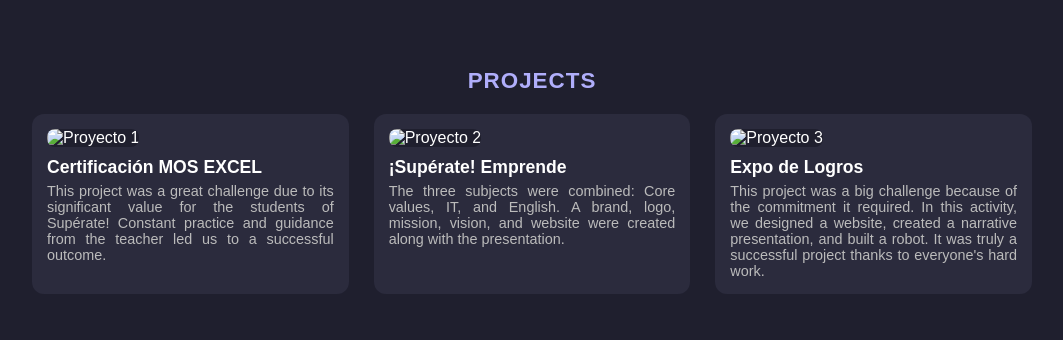
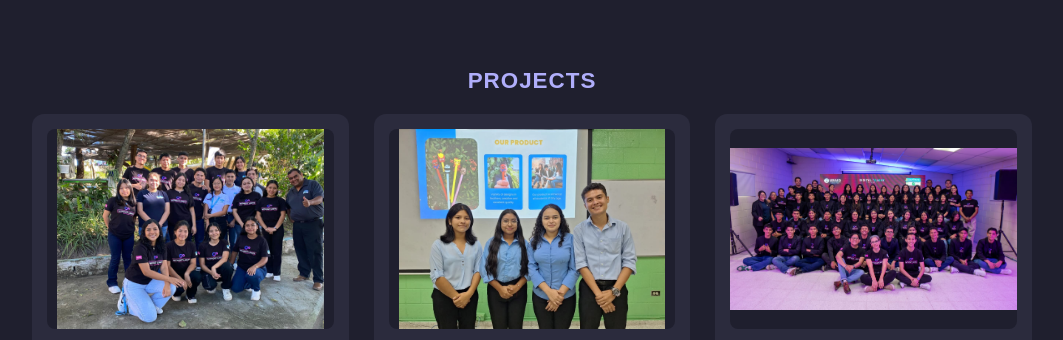
Before and after one commit to CatherineMr/Digital-Portfolio, a plain HTML site: page index.html in a window 1280 px wide. Shown: the part 297-637 px from the top of the page, without its empty margins (108-1171 px from the left). Drawn offline with Linux system fonts and the light colour scheme.

Commit message:
Update index.html

```diff
--- a/index.html
+++ b/index.html
@@ -192,21 +192,21 @@
     <div class="projects">
 
       <div class="project-card">
-        <img src="img/certi.jpeg" alt="Proyecto 1">
+        <img src="certi.jpeg" alt="Proyecto 1">
         <h3>Certificación MOS EXCEL</h3>
         <p>This project was a great challenge due to its significant value for the students of Supérate! Constant practice and guidance from the teacher led us to a successful outcome.
         </p>
       </div>
 
       <div class="project-card">
-        <img src="img/emprende.jpeg" alt="Proyecto 2">
+        <img src="emprende.jpeg" alt="Proyecto 2">
         <h3>¡Supérate! Emprende</h3>
         <p>The three subjects were combined: Core values, IT, and English. A brand, logo, mission, vision, and website were created along with the presentation.
         </p>
       </div>
 
       <div class="project-card">
-        <img src="img/expo.jpeg" alt="Proyecto 3">
+        <img src="expo.jpeg" alt="Proyecto 3">
         <h3>Expo de Logros</h3>
         <p>
             This project was a big challenge because of the commitment it required. In this activity, we designed a website, created a narrative presentation, and built a robot. It was truly a successful project thanks to everyone's hard work.
```
